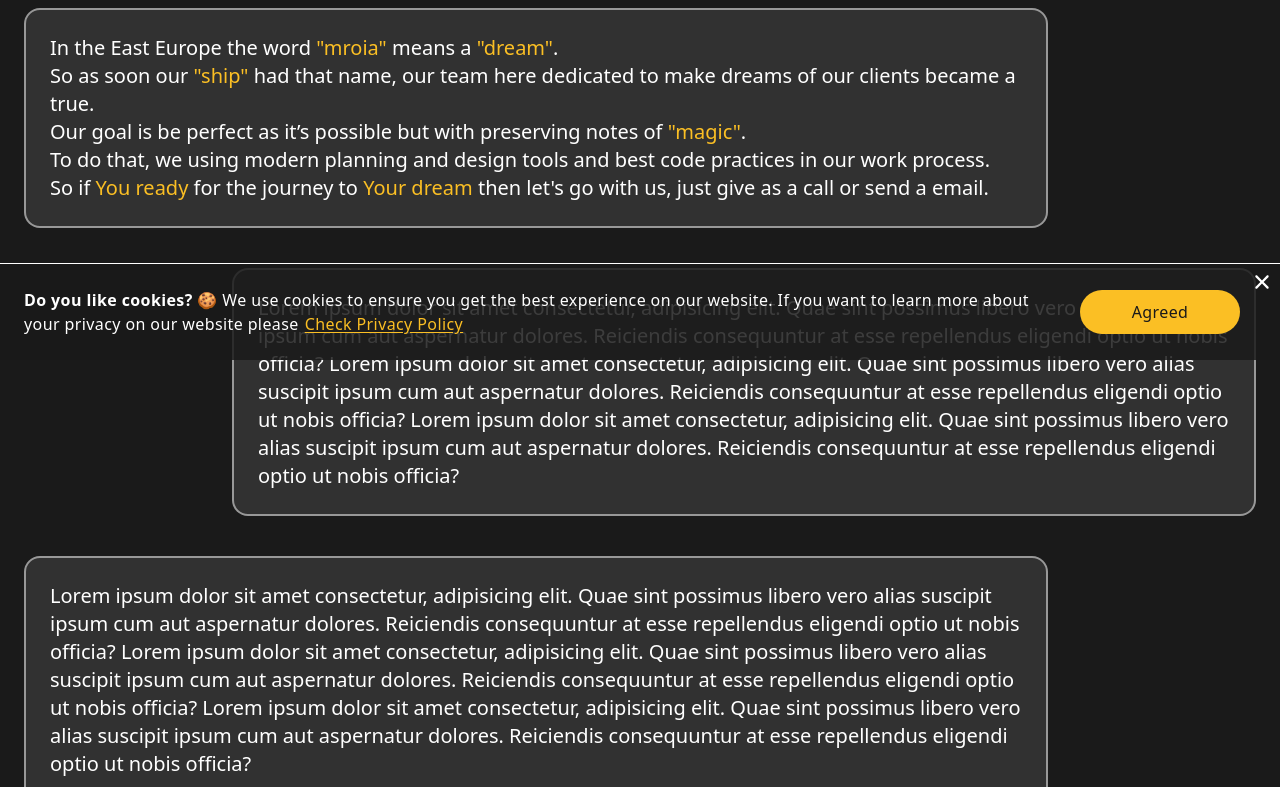
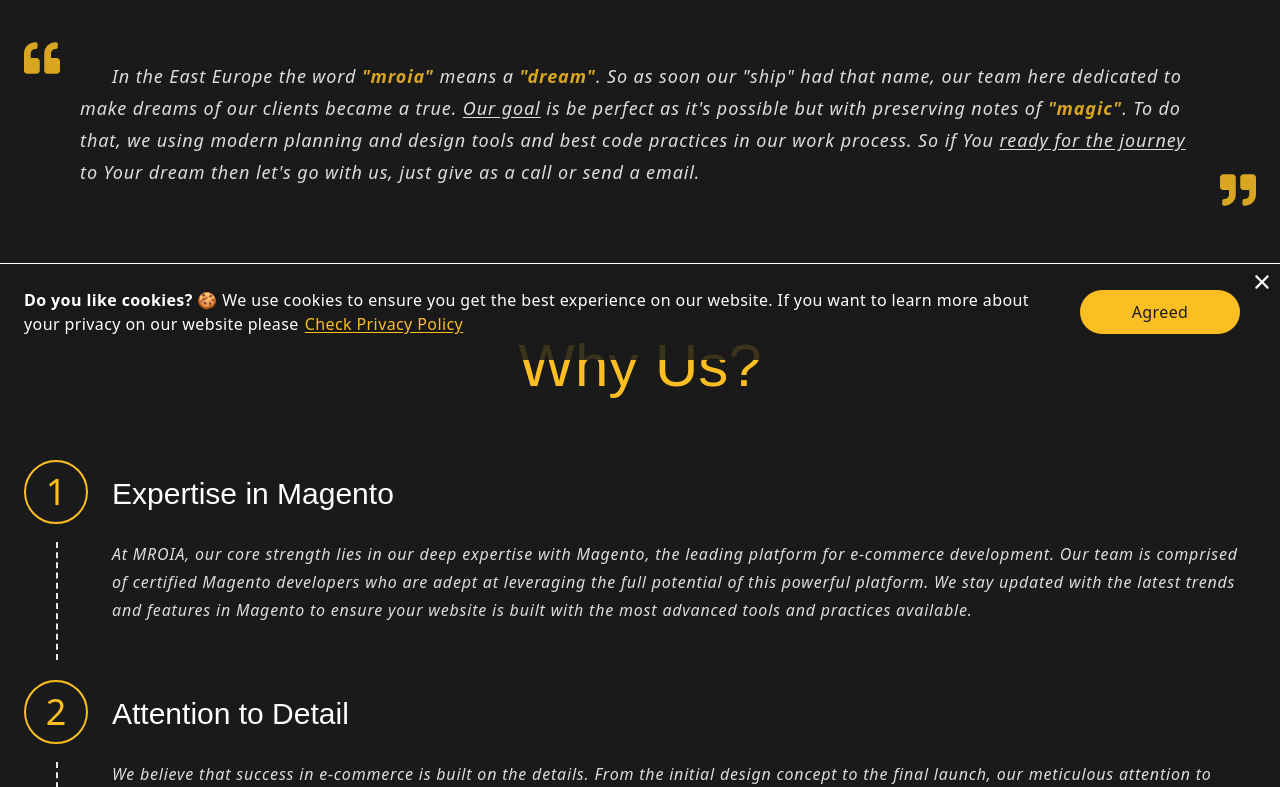
Before and after one commit to alesmazur/mroia-dev, a React (Vite) app: page /about in a window 1280 px wide. Shown: the part 440-1227 px from the top of the page. Built offline with nearby package versions, Linux system fonts and the light colour scheme; a web font is replaced by a local one.

Commit message:
feat: add about us page, clear npm packages

```diff
--- a/src/components/Footer.tsx
+++ b/src/components/Footer.tsx
@@ -6,8 +6,8 @@ function Footer() {
     <footer className="mt-auto py-5 text-sm bg-mr-footer">
       <div className="box flex items-center justify-between">
         <div className="flex gap-2.5">
-          <span>© {new Date().getFullYear()}</span>
-          <span>|</span>
+          <span className="hidden sm:block">© {new Date().getFullYear()}</span>
+          <span className="hidden sm:block">|</span>
           <span>Mroia.com</span>
         </div>
 
--- /dev/null
+++ b/src/data/about.us.json
@@ -0,0 +1,26 @@
+[
+    {
+        "title": "Expertise in Magento",
+        "description": "At MROIA, our core strength lies in our deep expertise with Magento, the leading platform for e-commerce development. Our team is comprised of certified Magento developers who are adept at leveraging the full potential of this powerful platform. We stay updated with the latest trends and features in Magento to ensure your website is built with the most advanced tools and practices available."
+    },
+    {
+        "title": "Attention to Detail",
+        "description": "We believe that success in e-commerce is built on the details. From the initial design concept to the final launch, our meticulous attention to detail ensures that every aspect of your website is perfect. We understand that even the smallest elements can have a big impact on user experience and conversion rates, and we leave no stone unturned in our quest for perfection."
+    },
+    {
+        "title": "Commitment to Quality",
+        "description": "Quality is at the heart of everything we do at MROIA. We are dedicated to delivering e-commerce solutions that not only meet but exceed your expectations. Our rigorous quality assurance processes and continuous performance testing guarantee that your website is robust, reliable, and ready to handle the demands of your growing business."
+    },
+    {
+        "title": "Customized Solutions",
+        "description": "We recognize that no two businesses are alike, which is why we offer tailored solutions that fit your specific needs and goals. Whether you’re a startup looking to establish your online presence or an established enterprise seeking to enhance your e-commerce capabilities, we provide customized strategies that drive growth and success."
+    },
+    {
+        "title": "Client-Centric Approach",
+        "description": "Your satisfaction is our top priority. We work closely with you throughout the development process to ensure your vision is realized. Our client-centric approach means we listen to your needs, offer expert advice, and provide ongoing support to help your business thrive in the competitive e-commerce landscape."
+    },
+    {
+        "title": "Proven Track Record",
+        "description": "With a portfolio of successful projects and satisfied clients, MROIA has a proven track record of delivering exceptional e-commerce websites. Our commitment to excellence and our ability to consistently produce high-quality results make us the go-to choice for businesses looking to succeed online."
+    }
+]
--- a/src/pages/About.tsx
+++ b/src/pages/About.tsx
@@ -1,8 +1,12 @@
 import { useEffect } from "react";
+import { clsx } from "clsx";
+import { FaQuoteLeft, FaQuoteRight } from "react-icons/fa";
+
 import Title from "@/components/Ui/Title";
 import BgClipper from "@/utils/BgClipper";
 
 import Banner from "@/assets/about-us-banner.webp";
+import data from "@/data/about.us.json";
 
 function About() {
   useEffect(() => {
@@ -13,8 +17,8 @@ function About() {
   }, []);
 
   return (
-    <section data-block="about-us">
-      <div className="h-96 relative pt-20 pb-14 flex items-center mb-16">
+    <section data-block="about-us" className="pb-16">
+      <div className="h-96 relative pt-20 pb-14 flex items-center mb-24 text">
         <BgClipper banner={Banner} bgColor="bg-black/50">
           <div className="box">
             <Title level="h1" className="!mb-0">
@@ -24,58 +28,67 @@ function About() {
         </BgClipper>
       </div>
 
-      <div className="box grid gap-10 text-xl mb-10">
-        <div className="rounded-2xl border-2 border-white/50 p-6 bg-white/10 max-w-5xl">
-          <p>
-            In the East Europe the word{" "}
-            <span className="text-mr-main-active">&#34;mroia&#34;</span> means a{" "}
-            <span className="text-mr-main-active">&#34;dream&#34;</span>.
-          </p>
-          <p>
-            So as soon our{" "}
-            <span className="text-mr-main-active">&#34;ship&#34;</span> had that
-            name, our team here dedicated to make dreams of our clients became a
-            true.
-          </p>
-          <p>
-            Our goal is be perfect as it’s possible but with preserving notes of{" "}
-            <span className="text-mr-main-active">&#34;magic&#34;</span>.
-          </p>
-          <p>
-            To do that, we using modern planning and design tools and best code
-            practices in our work process.
-          </p>
-          <p>
-            So if <span className="text-mr-main-active">You ready</span> for the
-            journey to <span className="text-mr-main-active">Your dream</span>{" "}
-            then let&#39;s go with us, just give as a call or send a email.
-          </p>
+      <div className="box grid grid-cols-[auto_1fr_auto] gap-5 items-start mb-32">
+        <FaQuoteLeft className="text-4xl text-mr-main-active/85" />
+        <div className="py-5 text-lg italic indent-8 opacity-85 leading-8 tracking-wider">
+          In the East Europe the word{" "}
+          <b className="text-mr-main-active">&#34;mroia&#34;</b> means a{" "}
+          <b className="text-mr-main-active">&#34;dream&#34;</b>. So as soon our
+          &#34;ship&#34; had that name, our team here dedicated to make dreams
+          of our clients became a true.{" "}
+          <span className="underline underline-offset-2">Our goal</span> is be
+          perfect as it&#39;s possible but with preserving notes of{" "}
+          <b className="text-mr-main-active">&#34;magic&#34;</b>. To do that, we
+          using modern planning and design tools and best code practices in our
+          work process. So if You{" "}
+          <span className="underline underline-offset-2">
+            ready for the journey
+          </span>{" "}
+          to Your dream then let&#39;s go with us, just give as a call or send a
+          email.
         </div>
+        <FaQuoteRight className="mt-auto text-4xl text-mr-main-active/85" />
+      </div>
 
-        <div className="rounded-2xl border-2 border-white/50 p-6 bg-white/10 max-w-5xl ml-auto">
-          Lorem ipsum dolor sit amet consectetur, adipisicing elit. Quae sint
-          possimus libero vero alias suscipit ipsum cum aut aspernatur dolores.
-          Reiciendis consequuntur at esse repellendus eligendi optio ut nobis
-          officia? Lorem ipsum dolor sit amet consectetur, adipisicing elit.
-          Quae sint possimus libero vero alias suscipit ipsum cum aut aspernatur
-          dolores. Reiciendis consequuntur at esse repellendus eligendi optio ut
-          nobis officia? Lorem ipsum dolor sit amet consectetur, adipisicing
-          elit. Quae sint possimus libero vero alias suscipit ipsum cum aut
-          aspernatur dolores. Reiciendis consequuntur at esse repellendus
-          eligendi optio ut nobis officia?
-        </div>
+      <div className="box">
+        <Title className="text-mr-main-active text-3xl lg:text-4xl 3xl:text-5xl mb-16">
+          Why Us?
+        </Title>
 
-        <div className="rounded-2xl border-2 border-white/50 p-6 bg-white/10 max-w-5xl">
-          Lorem ipsum dolor sit amet consectetur, adipisicing elit. Quae sint
-          possimus libero vero alias suscipit ipsum cum aut aspernatur dolores.
-          Reiciendis consequuntur at esse repellendus eligendi optio ut nobis
-          officia? Lorem ipsum dolor sit amet consectetur, adipisicing elit.
-          Quae sint possimus libero vero alias suscipit ipsum cum aut aspernatur
-          dolores. Reiciendis consequuntur at esse repellendus eligendi optio ut
-          nobis officia? Lorem ipsum dolor sit amet consectetur, adipisicing
-          elit. Quae sint possimus libero vero alias suscipit ipsum cum aut
-          aspernatur dolores. Reiciendis consequuntur at esse repellendus
-          eligendi optio ut nobis officia?
+        <div className="grid gap-14">
+          {data.map((item, index) => (
+            <div
+              key={index}
+              className={clsx(
+                "grid 3xl:grid-cols-[64px_1fr] gap-6 items-start relative",
+                "3xl:before:absolute 3xl:before:top-0.5 3xl:before:bottom-11 3xl:before:left-8",
+                "3xl:before:border-l-2 3xl:before:border-dashed 3xl:before:translate-y-20",
+              )}
+            >
+              <span
+                className={clsx(
+                  "absolute text-3xl w-12 h-12",
+                  "flex items-center justify-center 3xl:w-16 3xl:h-16 text-mr-main-active",
+                  "border-2 border-mr-main-active rounded-full 3xl:text-4xl 3xl:static",
+                )}
+              >
+                {index + 1}
+              </span>
+              <div>
+                <h3
+                  className={clsx(
+                    "max-w-60 mb-4 -mt-1.5 pl-[72px] font-heading text-2xl",
+                    "md:max-w-none md:mt-2 md:mb-7 3xl:text-3xl 3xl:mt-4 3xl:pl-0",
+                  )}
+                >
+                  {item.title}
+                </h3>
+                <p className="text-sm font-light leading-6 tracking-wider italic opacity-85 3xl:text-base 3xl:leading-7">
+                  {item.description}
+                </p>
+              </div>
+            </div>
+          ))}
         </div>
       </div>
     </section>
```
Also changed, not shown: package.json (+10 -21 lines), 2 other files (tests, documents, lock files or other folders).
